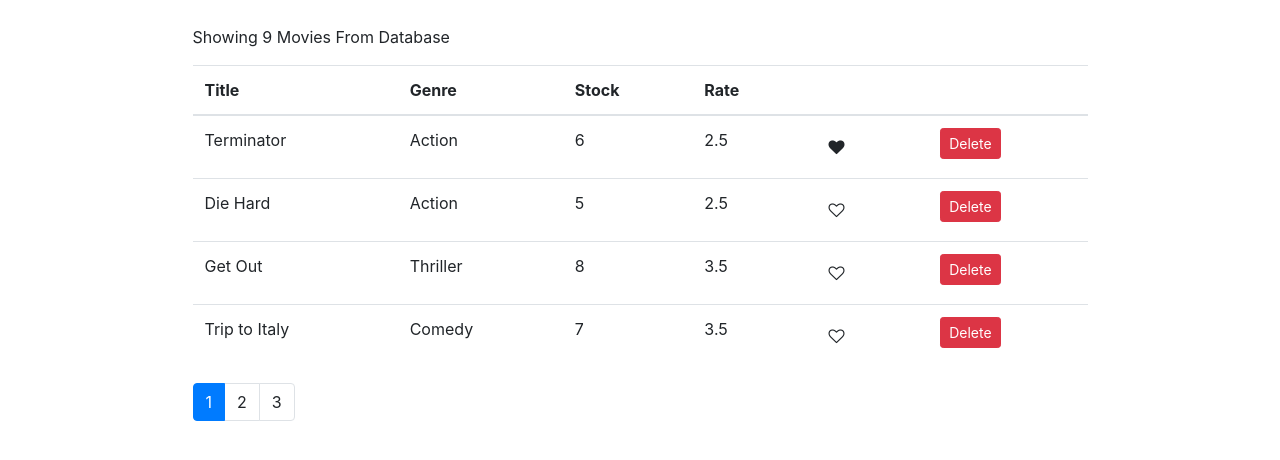
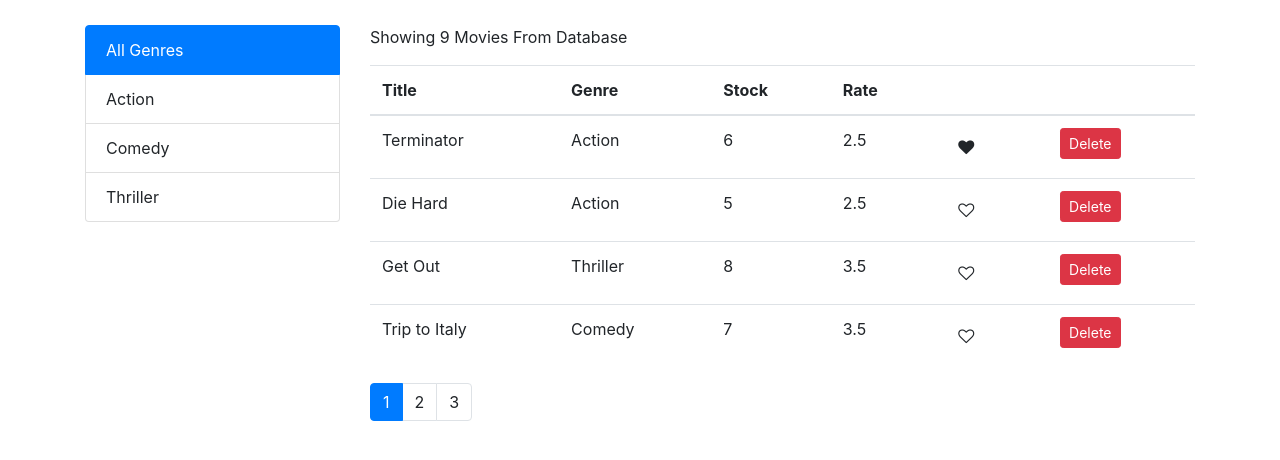
Before and after one commit to Yeasiin/React-Movie-Rent, a React (Create React App) app: page / in a window 1280 px wide. Shown: the top 460 px of the page. Built offline with nearby package versions, Linux system fonts and the light colour scheme.

Commit message:
genre Option

```diff
--- a/src/App.js
+++ b/src/App.js
@@ -1,14 +1,15 @@
+import React, { Component } from "react";
 import Movies from "./components/movies";
 import "./App.css";
 
-function App() {
-  return (
-    <main className="container">
-      <div className="col-md-10 offset-1">
-        <Movies />
-      </div>
-    </main>
-  );
+class App extends Component {
+  render() {
+    return (
+      <main className="container">
+          <Movies />
+      </main>
+    );
+  }
 }
 
 export default App;
--- /dev/null
+++ b/src/components/common/listGroup.jsx
@@ -0,0 +1,21 @@
+import React from "react";
+
+const ListGroup = (props) => {
+  return (
+    <ul className="list-group" style={{ cursor: "pointer" }}>
+      <li className="list-group-item active ">All Genres</li>
+
+      {props.genres.map((genre) => (
+        <li
+          key={genre._id}
+          className="list-group-item "
+          onClick={() => props.handleGenre(genre)}
+        >
+          {genre.name}
+        </li>
+      ))}
+    </ul>
+  );
+};
+
+export default ListGroup;
--- a/src/components/movies.jsx
+++ b/src/components/movies.jsx
@@ -1,15 +1,24 @@
 import React, { Component, Fragment } from "react";
-import { getMovies } from "../services/fakeMovieService";
 import paginate from "../utils/paginate";
 import Like from "./common/like";
+import ListGroup from "./common/listGroup";
 import Pagination from "./common/pagination";
+import { getMovies } from "../services/fakeMovieService";
+import { getGenres } from "../services/fakeGenreService";
 
 class Movies extends Component {
   state = {
     movies: getMovies(),
     pageSize: 4,
     currentPage: 1,
+    genres: getGenres(),
+    currentGenre: "",
   };
+
+  componentDidMount() {
+    this.setState({ movies: getMovies(), genres: getGenres() });
+  }
+
 
   handleLike = (movie) => {
     const movies = [...this.state.movies];
@@ -27,6 +36,11 @@ class Movies extends Component {
     this.setState({ movies });
   };
 
+  handleGenre = (genre) => {
+    const movies = this.state.movies.filter((m) => m.genre._id === genre._id);
+    this.setState({ currentGenre: genre, movies });
+  };
+
   render() {
     const { length: count } = this.state.movies;
     const { pageSize, currentPage, movies: allMovies } = this.state;
@@ -38,7 +52,14 @@ class Movies extends Component {
     const movies = paginate(allMovies, currentPage, pageSize);
 
     return (
-      <Fragment>
+      <div className="row">
+        <div className="col-md-3">
+          <ListGroup
+            genres={this.state.genres}
+            handleGenre={this.handleGenre}
+          />
+        </div>
+        <div className="col-md-9">
           <p>Showing {count} Movies From Database </p>
           <table className="table">
             <thead>
@@ -84,7 +105,8 @@ class Movies extends Component {
             pageChange={this.handlePageChange}
             currentPage={currentPage}
           />
-      </Fragment>
+        </div>
+      </div>
     );
   }
 }
```
Lines whose indentation alone changed are shown as unchanged.
